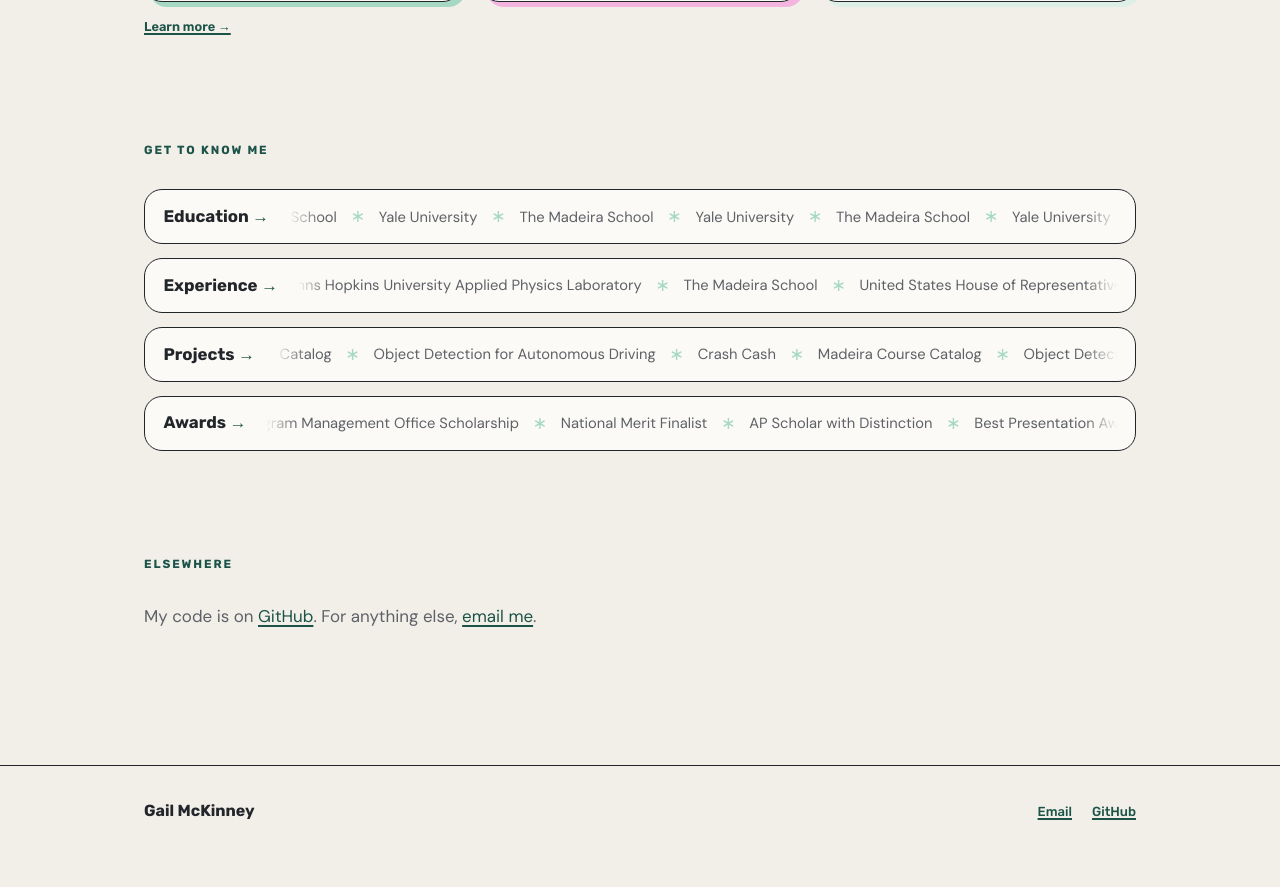
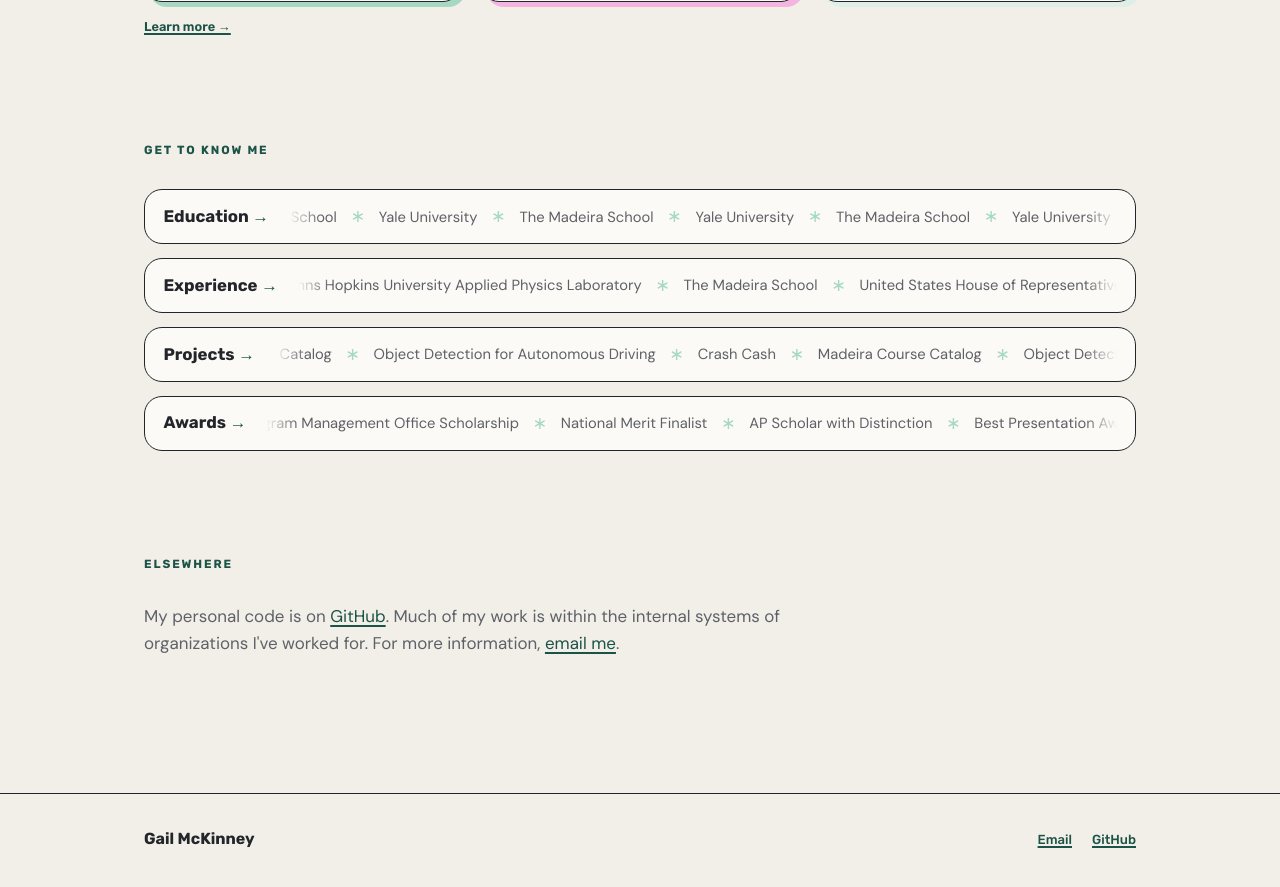
Before and after one commit to mck-makes-stuff/mck-makes-stuff.github.io, a Jekyll site: the page built from index.html, in a window 1280 px wide and 900 px high, scrolled down 1354 px. Shown: the top 887 px of the window. Built offline with Jekyll 4.4.1, drawn with Linux system fonts in a browser that asks for light colours.

Commit message:
Rewrite the Elsewhere section
Says plainly that the public GitHub is only the personal half, and that
much of the rest sits inside organizations' internal systems. Points
anyone who wants more at email.

```diff
--- a/index.html
+++ b/index.html
@@ -156,8 +156,9 @@ title: About
   <section class="section">
     <p class="eyebrow">Elsewhere</p>
     <p class="lede">
-      My code is on <a href="https://github.com/{{ site.github_username }}">GitHub</a>.
-      For anything else, <a href="mailto:{{ site.email }}">email me</a>.
+      My personal code is on <a href="https://github.com/{{ site.github_username }}">GitHub</a>.
+      Much of my work is within the internal systems of organizations I've worked for.
+      For more information, <a href="mailto:{{ site.email }}">email me</a>.
     </p>
   </section>
 
```
